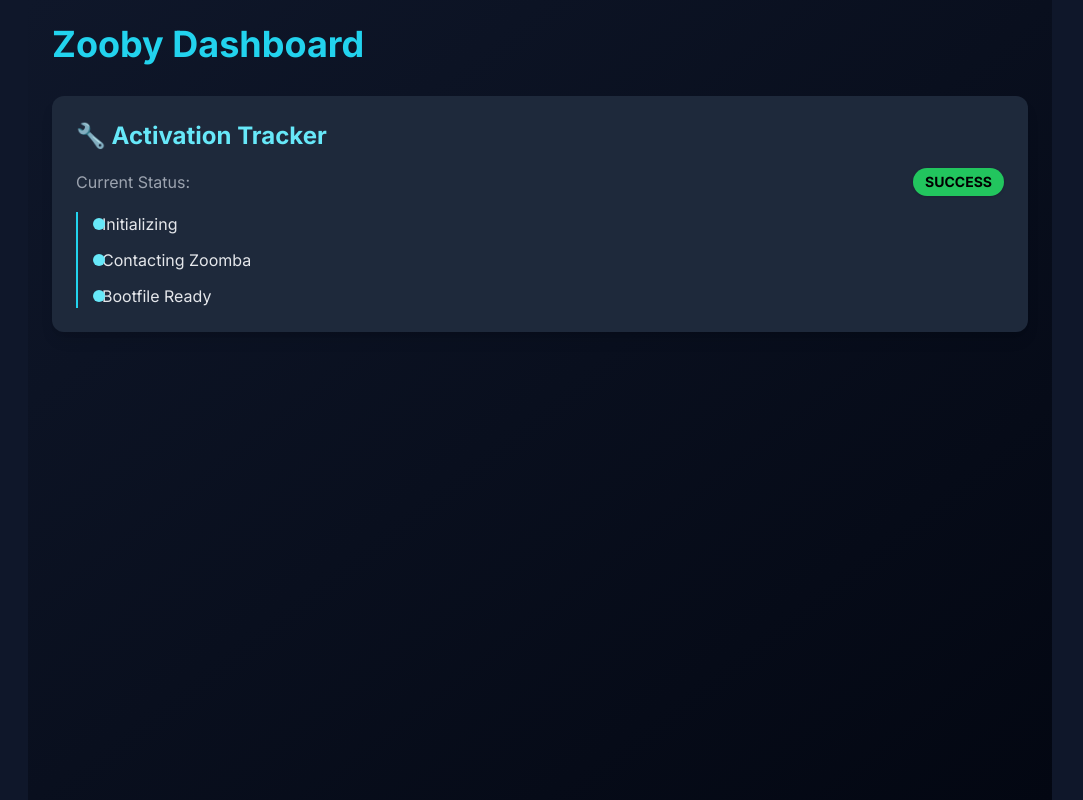
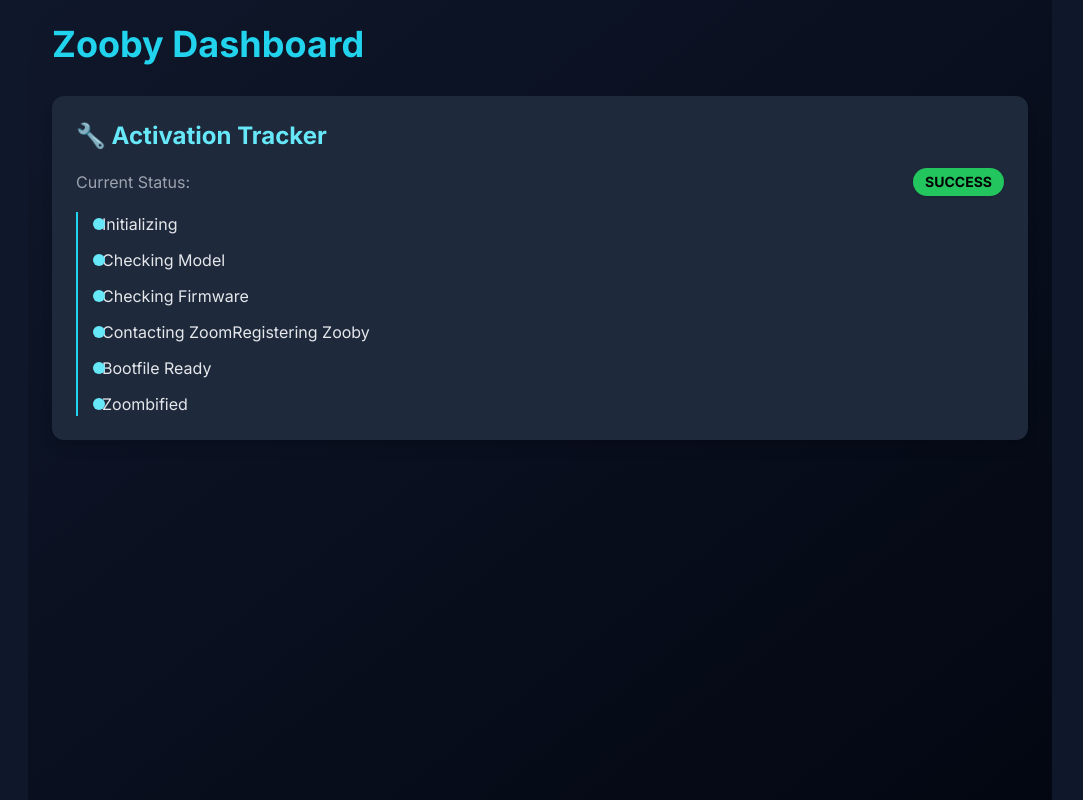
Before and after one commit to johnboyce/zooby, a React (Vite) app in the folder frontend/: page / in a window 1280 px wide. Shown: the whole page, without its empty margins (100-1183 px from the left). Built offline with nearby package versions, Linux system fonts and the light colour scheme.

Commit message:
Remove role constraints for now

```diff
--- a/frontend/src/components/ActivationStatus.jsx
+++ b/frontend/src/components/ActivationStatus.jsx
@@ -4,8 +4,12 @@ export default function ActivationStatus() {
   const [status, setStatus] = useState("INPROGRESS");
   const [steps, setSteps] = useState([
     "Initializing",
-    "Contacting Zoomba",
-    "Bootfile Ready"
+    "Checking Model",
+    "Checking Firmware",
+    "Contacting Zoom" +
+    "Registering Zooby",
+    "Bootfile Ready",
+    "Zoombified"
   ]);
 
   useEffect(() => {
```
Also changed, not shown: 1 other file (tests, documents, lock files or other folders).
